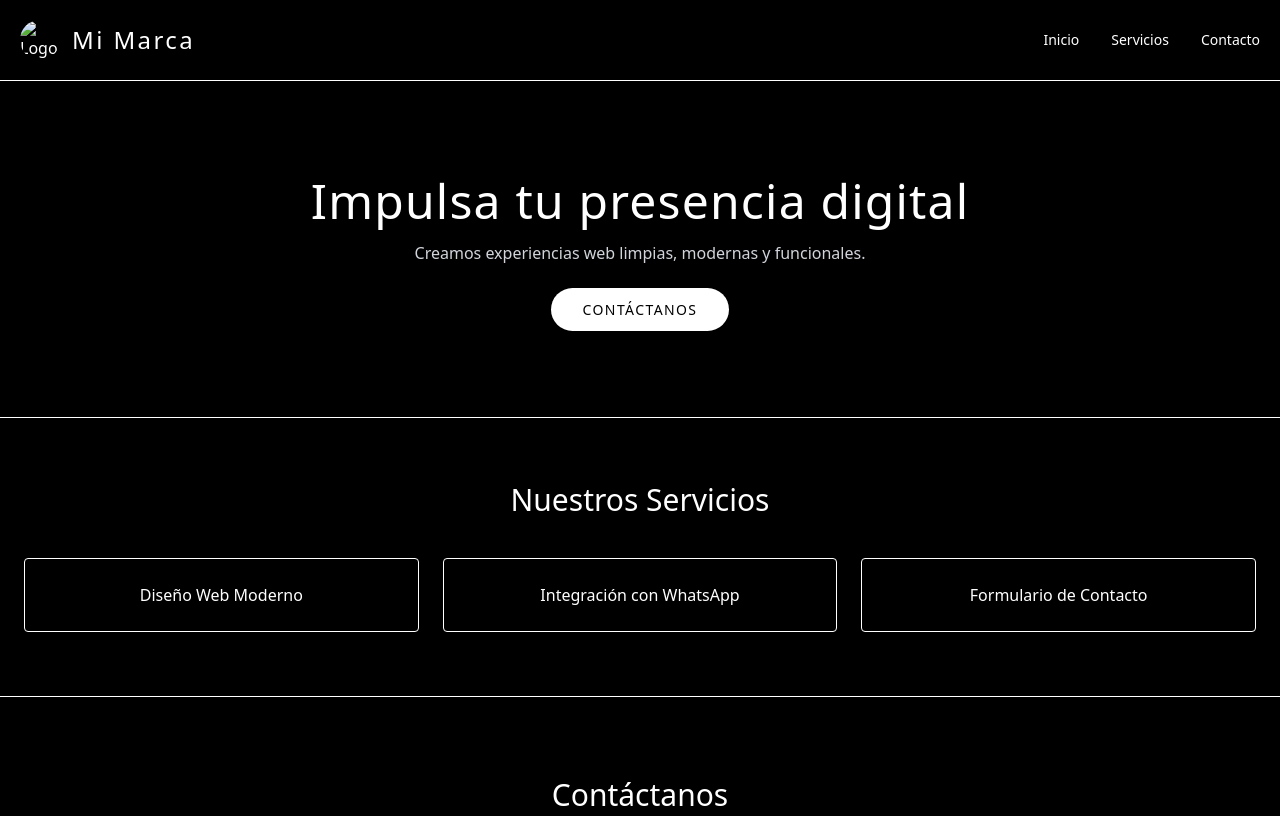
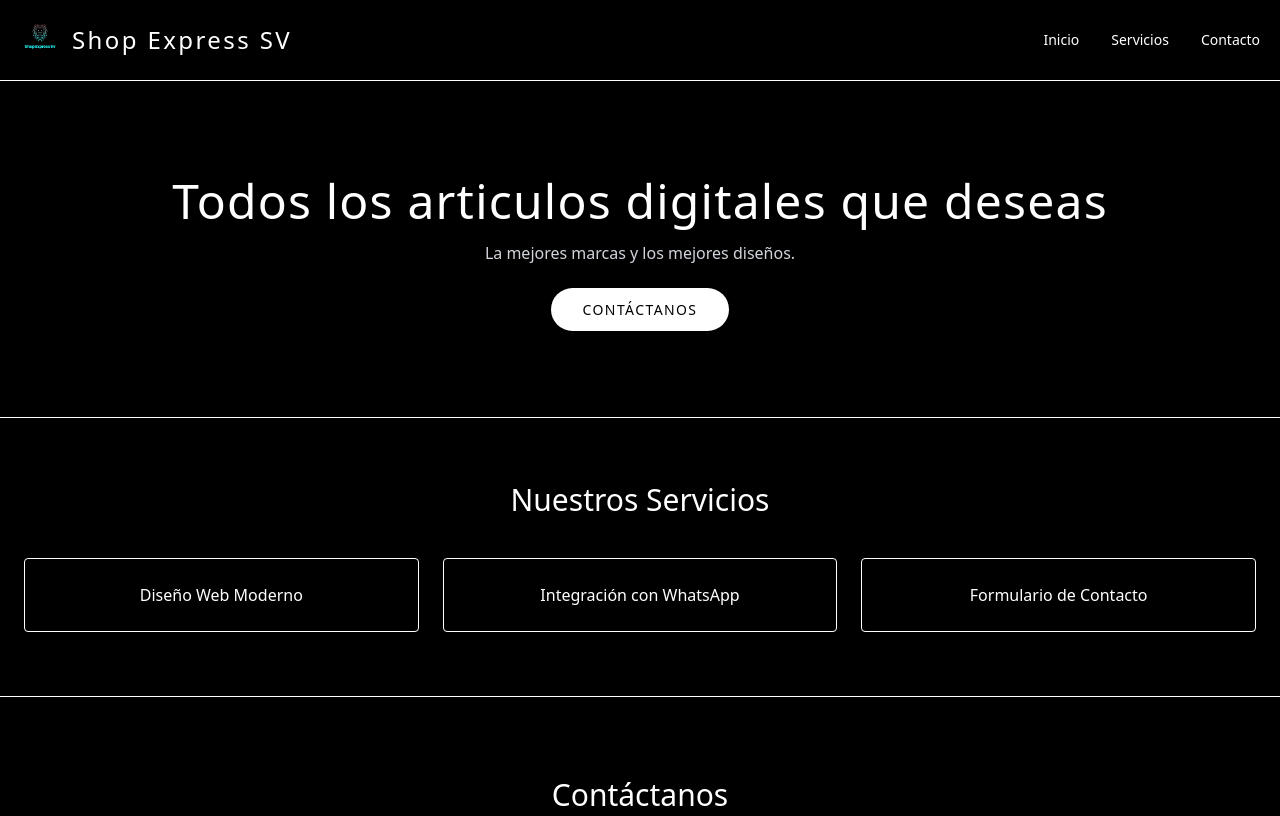
Before and after one commit to adonayMartinez96/tst, a plain HTML site: page index.html in a window 1280 px wide. Shown: the top 816 px of the page. Drawn offline with nearby package versions, Linux system fonts and the light colour scheme.

Commit message:
plantilla parametrizada y js separado

```diff
--- /dev/null
+++ b/data.json
@@ -0,0 +1,7 @@
+{
+  "marca": "Shop Express SV",
+  "titulo": "Todos los articulos digitales que deseas",
+  "descripcion": "La mejores marcas y los mejores diseños.",
+  "form_action": "https://formsubmit.co/demo@correo.com",
+  "logo": "assets/img/new.jpeg"
+}
--- a/index.html
+++ b/index.html
@@ -3,7 +3,7 @@
 <head>
   <meta charset="UTF-8" />
   <meta name="viewport" content="width=device-width, initial-scale=1.0" />
-  <title>Mi Marca</title>
+  <title id="site-title">Mi Marca</title>
   <script src="https://cdn.tailwindcss.com"></script>
 </head>
 <body class="bg-black text-white font-sans">
@@ -11,8 +11,8 @@
   <!-- Header -->
   <header class="flex justify-between items-center p-5 bg-black border-b border-white">
     <div class="flex items-center space-x-3">
-      <img src="assets/img/logo.png" alt="Logo" class="w-10 h-10 rounded-full">
-      <span class="text-2xl font-light tracking-widest">Mi Marca</span>
+      <img src="assets/img/logo.png" alt="Logo" class="w-10 h-10 rounded-full" id="logo">
+      <span id="marca" class="text-2xl font-light tracking-widest">Mi Marca</span>
     </div>
     <nav class="hidden md:flex space-x-8 text-sm">
       <a href="#inicio" class="hover:underline">Inicio</a>
@@ -34,8 +34,8 @@
 
   <!-- Hero -->
   <section id="inicio" class="text-center py-24 px-6">
-    <h1 class="text-5xl font-extralight mb-4 tracking-wide">Impulsa tu presencia digital</h1>
-    <p class="text-gray-300 mb-8">Creamos experiencias web limpias, modernas y funcionales.</p>
+    <h1 id="titulo-hero" class="text-5xl font-extralight mb-4 tracking-wide">Impulsa tu presencia digital</h1>
+    <p id="descripcion-hero" class="text-gray-300 mb-8">Creamos experiencias web limpias, modernas y funcionales.</p>
     <a href="#contacto" class="bg-white text-black px-8 py-3 rounded-full text-sm tracking-widest uppercase">Contáctanos</a>
   </section>
 
@@ -52,7 +52,7 @@
   <!-- Contacto -->
   <section id="contacto" class="py-20 px-6 text-center border-t border-white">
     <h2 class="text-3xl font-light mb-10">Contáctanos</h2>
-    <form class="max-w-md mx-auto space-y-5">
+    <form id="form-contacto" class="max-w-md mx-auto space-y-5">
       <input type="text" placeholder="Tu nombre" required class="w-full p-3 bg-black border border-white text-white rounded">
       <input type="email" placeholder="Tu correo" required class="w-full p-3 bg-black border border-white text-white rounded">
       <textarea placeholder="Mensaje" required class="w-full p-3 bg-black border border-white text-white rounded"></textarea>
@@ -61,17 +61,10 @@
   </section>
 
   <footer class="text-center p-6 border-t border-white text-sm text-gray-400">
-    <p>&copy; 2025 Mi Marca. Todos los derechos reservados.</p>
+    <p>&copy; 2025 <span id="footer-marca">Mi Marca</span>. Todos los derechos reservados.</p>
   </footer>
 
-  <script>
-    document.getElementById("menuBtn").onclick = () => {
-      document.getElementById("mobileMenu").classList.remove("hidden");
-    };
-    document.getElementById("closeMenu").onclick = () => {
-      document.getElementById("mobileMenu").classList.add("hidden");
-    };
-  </script>
-
+  <!-- JS externo -->
+  <script src="js/script.js"></script>
 </body>
 </html>
--- /dev/null
+++ b/js/script.js
@@ -0,0 +1,32 @@
+document.addEventListener("DOMContentLoaded", async () => {
+  const menuBtn = document.getElementById("menuBtn");
+  const closeMenu = document.getElementById("closeMenu");
+  const mobileMenu = document.getElementById("mobileMenu");
+
+  if (menuBtn && closeMenu && mobileMenu) {
+    menuBtn.onclick = () => mobileMenu.classList.remove("hidden");
+    closeMenu.onclick = () => mobileMenu.classList.add("hidden");
+  }
+
+  // Cargar datos desde data.json
+  try {
+    const res = await fetch("data.json");
+    const data = await res.json();
+
+    document.getElementById("site-title").innerText = data.marca;
+    document.getElementById("marca").innerText = data.marca;
+    document.getElementById("footer-marca").innerText = data.marca;
+    document.getElementById("titulo-hero").innerText = data.titulo;
+    document.getElementById("descripcion-hero").innerText = data.descripcion;
+
+    if (data.logo) {
+      document.getElementById("logo").src = data.logo;
+    }
+
+    if (data.form_action) {
+      document.getElementById("form-contacto").action = data.form_action;
+    }
+  } catch (err) {
+    console.error("Error al cargar data.json:", err);
+  }
+});
```
Also changed, not shown: assets/img/new.jpeg (added).
